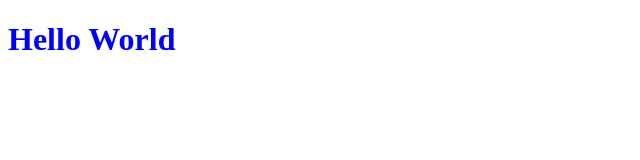
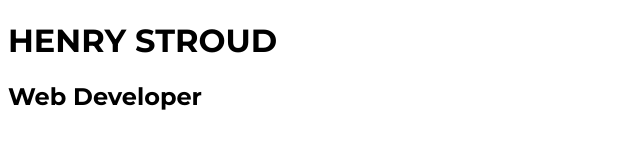
Before and after one commit to henry-stroud/henry-stroud.github.io, a plain HTML site: page index.html in a window 1280 px wide. Shown: the whole page, without its empty margins (0-640 px from the left). Drawn offline with Linux system fonts and the light colour scheme.

Commit message:
added font

```diff
--- a/index.html
+++ b/index.html
@@ -2,13 +2,15 @@
 <html lang="en" dir="ltr">
   <head>
     <meta charset="utf-8">
-    <link rel="stylesheet" href="./main.css">
+    <link rel="stylesheet" href="css/style.css">
     <script type="text/javascript" src="./main.js"></script>
-    <title>My Portfolio</title>
+    <link href="https://fonts.googleapis.com/css?family=Montserrat:400,700" rel="stylesheet">
+    <title>Henry Stroud</title>
   </head>
   <body>
     <h1>
-      Hello World
+      HENRY STROUD
     </h1>
+    <h2>Web Developer</h2>
   </body>
 </html>
--- a/main.css
+++ /dev/null
@@ -1,3 +0,0 @@
-* {
-  color: blue;
-}
--- /dev/null
+++ b/scss/style.scss
@@ -0,0 +1,3 @@
+* {
+  font-family: 'Montserrat', sans-serif;
+}
```
Also changed, not shown: css/style.css (added), fonts/LeagueSpartan-Bold.otf (added), 1 other file.
